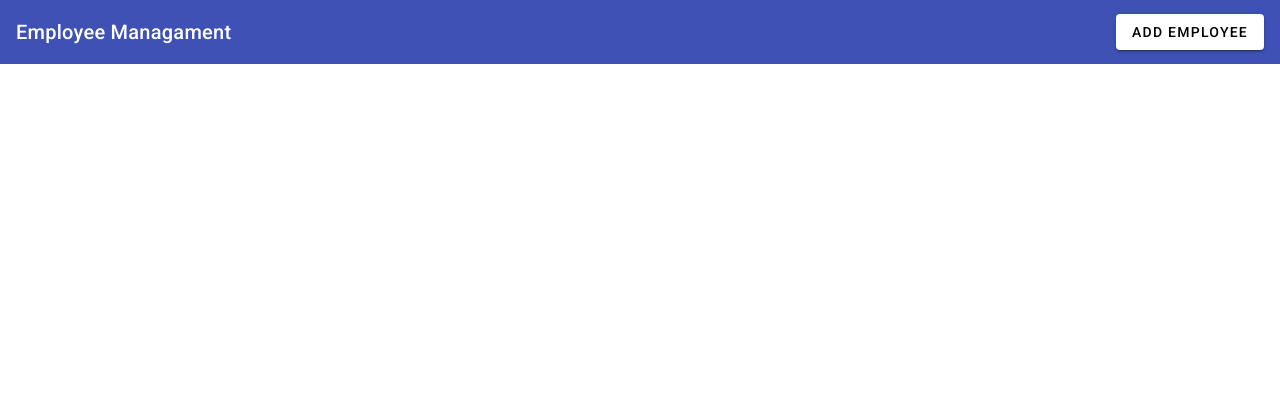
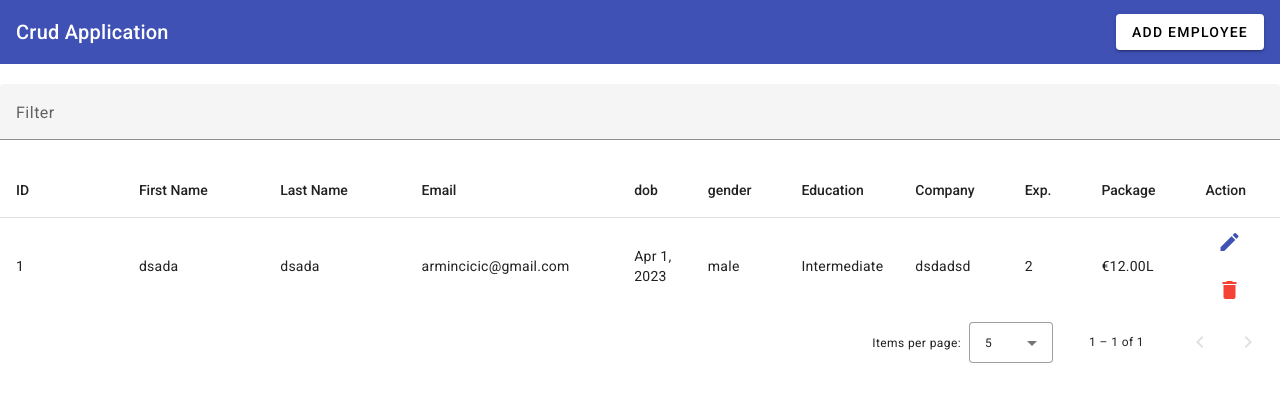
Before and after one commit to arminCicic/employees-manager, an Angular app: page / in a window 1280 px wide. Shown: the top 402 px of the page. Built offline with nearby package versions, Linux system fonts and the light colour scheme; data requests are answered from the project's data file.

Commit message:
addded delete functionality

```diff
--- a/src/app/app.component.html
+++ b/src/app/app.component.html
@@ -1,9 +1,96 @@
 <mat-toolbar color="primary">
-
-  <span>Employee Managament</span>
+  <span>Crud Application</span>
   <span class="example-spacer"></span>
-  <button (click)="openAddEditForm()" mat-raised-button>
+  <button mat-raised-button (click)="openAddEditForm()">
     ADD EMPLOYEE
   </button>
+</mat-toolbar>
 
-</mat-toolbar>
+
+
+<div class="main-body">
+
+  <mat-form-field>
+    <mat-label>Filter</mat-label>
+    <input matInput (keyup)="applyFilter($event)" placeholder="Ex. Mia" #input>
+  </mat-form-field>
+
+  <div class="table-container">
+    <table mat-table [dataSource]="dataSource" matSort>
+
+      <!-- ID Column -->
+      <ng-container matColumnDef="id">
+        <th mat-header-cell *matHeaderCellDef mat-sort-header> ID </th>
+        <td mat-cell *matCellDef="let row"> {{row.id}} </td>
+      </ng-container>
+
+      <!-- Progress Column -->
+      <ng-container matColumnDef="firstName">
+        <th mat-header-cell *matHeaderCellDef mat-sort-header> First Name </th>
+        <td mat-cell *matCellDef="let row"> {{row.firstName}}</td>
+      </ng-container>
+
+      <ng-container matColumnDef="lastName">
+        <th mat-header-cell *matHeaderCellDef mat-sort-header> Last Name </th>
+        <td mat-cell *matCellDef="let row"> {{row.lastName}}</td>
+      </ng-container>
+
+      <ng-container matColumnDef="email">
+        <th mat-header-cell *matHeaderCellDef mat-sort-header> Email </th>
+        <td mat-cell *matCellDef="let row"> {{row.email}}</td>
+      </ng-container>
+
+      <ng-container matColumnDef="dob">
+        <th mat-header-cell *matHeaderCellDef mat-sort-header> dob </th>
+        <td mat-cell *matCellDef="let row"> {{row.dob | date}}</td>
+      </ng-container>
+
+      <ng-container matColumnDef="gender">
+        <th mat-header-cell *matHeaderCellDef mat-sort-header> gender </th>
+        <td mat-cell *matCellDef="let row"> {{row.gender}}</td>
+      </ng-container>
+
+      <ng-container matColumnDef="education">
+        <th mat-header-cell *matHeaderCellDef mat-sort-header> Education </th>
+        <td mat-cell *matCellDef="let row"> {{row.education}}</td>
+      </ng-container>
+
+      <ng-container matColumnDef="company">
+        <th mat-header-cell *matHeaderCellDef mat-sort-header> Company </th>
+        <td mat-cell *matCellDef="let row"> {{row.company}}</td>
+      </ng-container>
+
+      <ng-container matColumnDef="experience">
+        <th mat-header-cell *matHeaderCellDef mat-sort-header> Exp. </th>
+        <td mat-cell *matCellDef="let row"> {{row.experience}}</td>
+      </ng-container>
+
+      <ng-container matColumnDef="package">
+        <th mat-header-cell *matHeaderCellDef mat-sort-header> Package </th>
+        <td mat-cell *matCellDef="let row"> {{row.package | currency:'EUR'}}L</td>
+      </ng-container>
+
+      <ng-container matColumnDef="action">
+        <th mat-header-cell *matHeaderCellDef mat-sort-header> Action </th>
+        <td mat-cell *matCellDef="let row">
+          <button mat-icon-button color="primary">
+            <mat-icon>edit</mat-icon>
+          </button>
+          <button mat-icon-button color="warn" (click)="deleteEpmloyee(row.id)">
+            <mat-icon>delete</mat-icon>
+          </button>
+        </td>
+      </ng-container>
+
+      <tr mat-header-row *matHeaderRowDef="displayedColumns"></tr>
+      <tr mat-row *matRowDef="let row; columns: displayedColumns;"></tr>
+
+      <!-- Row shown when there is no matching data. -->
+      <tr class="mat-row" *matNoDataRow>
+        <td class="mat-cell" colspan="4">No data matching the filter "{{input.value}}"</td>
+      </tr>
+    </table>
+
+    <mat-paginator [pageSizeOptions]="[5, 10, 25, 100]" aria-label="Select page of users"></mat-paginator>
+  </div>
+</div>
--- a/src/app/app.component.scss
+++ b/src/app/app.component.scss
@@ -1,3 +1,30 @@
 .example-spacer {
-    flex: 1 1 auto;
+  flex: 1 1 auto;
+}
+
+.main-body {
+  padding-top: 20px;
+  margin: 0 auto;
+  max-width: 1348px;
+  mat-form-field {
+    width: 100%;
   }
+}
+
+.action {
+  display: flex;
+  gap: 5px;
+}
+
+  table {
+    width: 100%;
+  }
+
+  .mat-mdc-form-field {
+    font-size: 14px;
+    width: 100%;
+  }
+
+  td, th {
+    width: 25%;
+  }
--- a/src/app/app.component.ts
+++ b/src/app/app.component.ts
@@ -1,18 +1,81 @@
-import { Component } from '@angular/core';
+import { Component, OnInit, ViewChild } from '@angular/core';
 import { MatDialog } from '@angular/material/dialog';
 import { AddEditComponent } from './add-edit/add-edit.component';
+import { EmployeeService } from './services/employee.service';
+import {MatPaginator} from '@angular/material/paginator';
+import {MatSort} from '@angular/material/sort';
+import {MatTableDataSource} from '@angular/material/table';
+
 
 @Component({
   selector: 'app-root',
   templateUrl: './app.component.html',
   styleUrls: ['./app.component.scss']
 })
-export class AppComponent {
+export class AppComponent implements OnInit {
   title = 'employees-managament';
 
-  constructor (private dialog: MatDialog) {}
+  displayedColumns: string[] = [
+    'id',
+    'firstName',
+    'lastName',
+    'email',
+    'dob',
+    'gender',
+    'education',
+    'company',
+    'experience',
+    'package',
+    'action'
+    ];
+  dataSource!: MatTableDataSource<any>;
+
+  @ViewChild(MatPaginator) paginator!: MatPaginator;
+  @ViewChild(MatSort) sort!: MatSort;
+
+  constructor (private dialog: MatDialog, private empService: EmployeeService) {}
+
+  ngOnInit(): void {
+    this.getEmployeeList()
+  }
 
   openAddEditForm() {
     this.dialog.open(AddEditComponent)
   }
+
+  getEmployeeList() {
+    this.empService.getEmployeeList().subscribe({
+      next: (res) => {
+        this.dataSource = new MatTableDataSource(res);
+        this.dataSource.sort = this.sort
+        this.dataSource.paginator = this.paginator
+      },
+      error: (err) => {
+        console.log(err)
+      }
+    })
+  }
+
+  applyFilter(event: Event) {
+    const filterValue = (event.target as HTMLInputElement).value;
+    this.dataSource.filter = filterValue.trim().toLowerCase();
+
+    if (this.dataSource.paginator) {
+      this.dataSource.paginator.firstPage();
+    }
+  }
+
+ deleteEpmloyee(id:number) {
+  this.empService.deleteEmployeeList(id).subscribe({
+    next: (res) => {
+      alert("Employee deleted")
+    },
+    error: (err) => {
+      console.log(err)
+    }
+  })
+ }
+
+
+
 }
--- a/src/app/services/employee.service.ts
+++ b/src/app/services/employee.service.ts
@@ -13,4 +13,12 @@
     return this._http.post("http://localhost:3000/employees", data)
   }
 
+  getEmployeeList(): Observable<any> {
+    return this._http.get("http://localhost:3000/employees")
+  }
+
+  deleteEmployeeList(id: number): Observable<any> {
+    return this._http.delete(`http://localhost:3000/employees/${id}`)
+  }
+
 }
```
